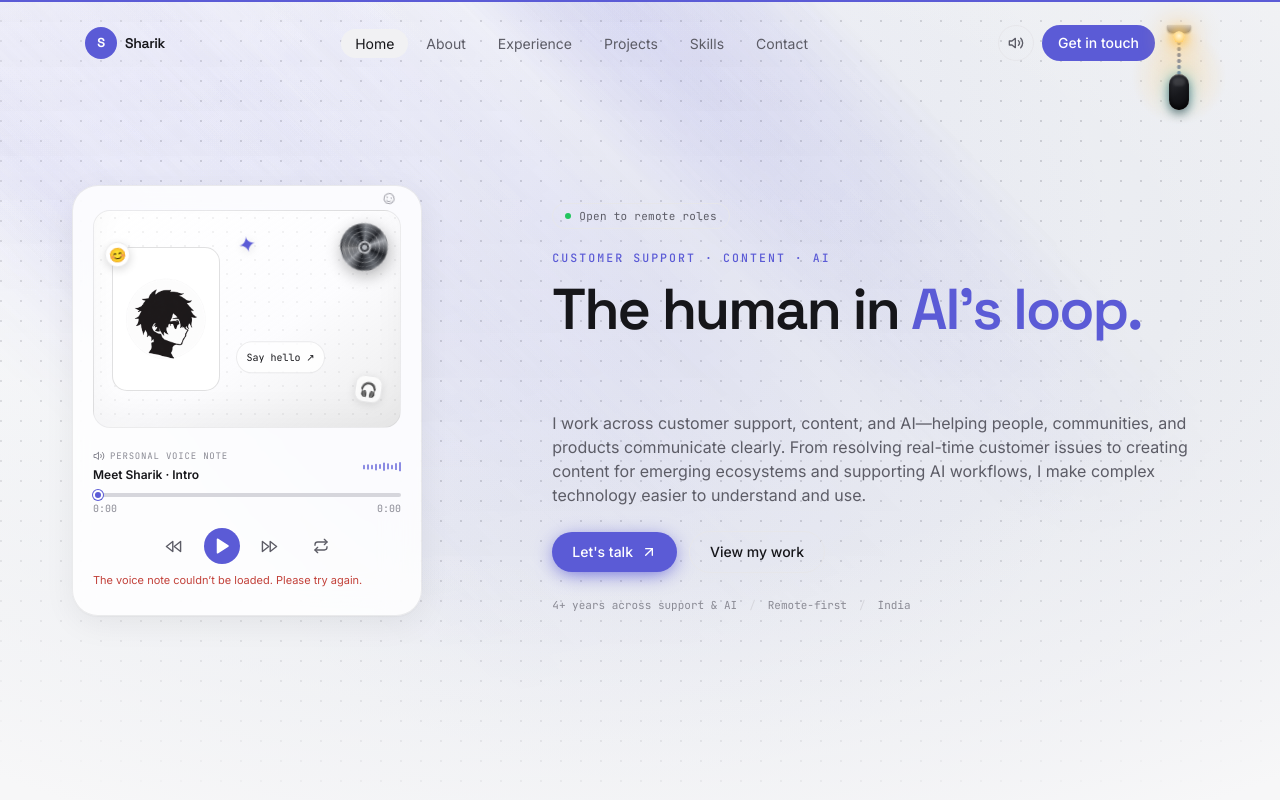
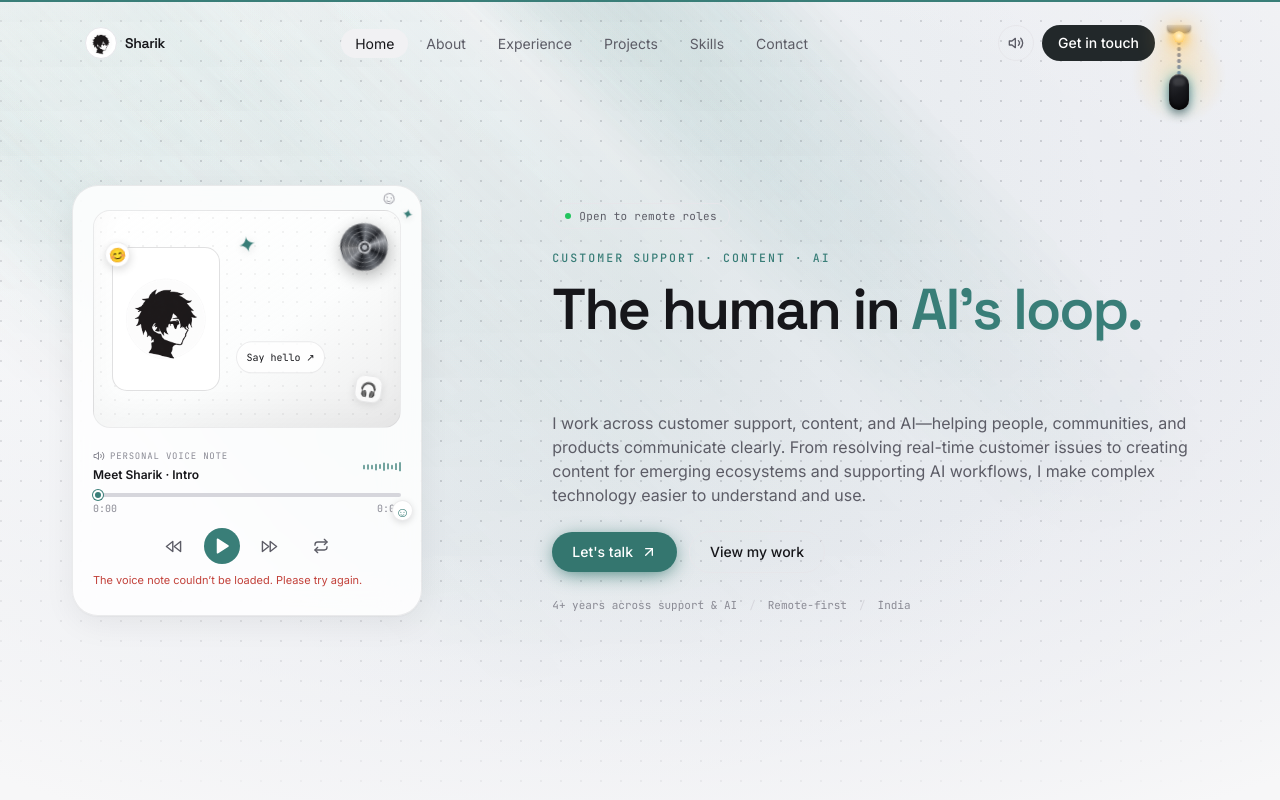
Before and after one commit to isharik/Portfolio, a Next.js app: page / in a window 1280 px wide. Shown: the top 800 px of the page. Built offline with nearby package versions, Linux system fonts and the light colour scheme.

Commit message:
Refine welcome animation and portfolio styling

```diff
--- a/src/app/globals.css
+++ b/src/app/globals.css
@@ -16,18 +16,19 @@
   --fg: #16161a;
   --fg-muted: #5c5c66;
   --fg-subtle: #8a8a94;
-  --accent: #5b5bd6;
-  --accent-soft: rgba(91, 91, 214, 0.1);
+  --accent: #397e78;
+  --accent-soft: rgba(57, 126, 120, 0.1);
+  --action: #34766f;
   --accent-fg: #ffffff;
   --grid-line: rgba(22, 22, 26, 0.05);
-  --spot: rgba(91, 91, 214, 0.09);
-  --aurora-1: rgba(91, 91, 214, 0.16);
-  --aurora-2: rgba(120, 120, 220, 0.12);
+  --spot: rgba(57, 126, 120, 0.09);
+  --aurora-1: rgba(57, 126, 120, 0.14);
+  --aurora-2: rgba(74, 143, 135, 0.1);
   /* App-wide pattern background (light) */
   --pattern-base: radial-gradient(125% 125% at 0% 0%, #ffffff 0%, #edeff3 60%, #e7e9ef 100%);
-  --pattern-streak: rgba(91, 91, 214, 0.07);
+  --pattern-streak: rgba(57, 126, 120, 0.07);
   --pattern-dot: rgba(28, 28, 42, 0.3);
-  --pattern-glow: rgba(91, 91, 214, 0.1);
+  --pattern-glow: rgba(57, 126, 120, 0.09);
 
   /* Glass */
   --glass-bg: rgba(255, 255, 255, 0.7);
@@ -53,18 +54,19 @@
   --fg: #f4f4f6;
   --fg-muted: #a1a1ac;
   --fg-subtle: #6e6e78;
-  --accent: #8b8bf5;
-  --accent-soft: rgba(139, 139, 245, 0.12);
+  --accent: #83c5bb;
+  --accent-soft: rgba(131, 197, 187, 0.12);
+  --action: #397f77;
   --accent-fg: #0a0a0c;
   --grid-line: rgba(255, 255, 255, 0.035);
-  --spot: rgba(139, 139, 245, 0.1);
-  --aurora-1: rgba(91, 91, 214, 0.22);
-  --aurora-2: rgba(139, 139, 245, 0.16);
+  --spot: rgba(131, 197, 187, 0.1);
+  --aurora-1: rgba(57, 127, 119, 0.22);
+  --aurora-2: rgba(131, 197, 187, 0.13);
   /* App-wide pattern background (dark) — cyan streaks matching the intro */
   --pattern-base: radial-gradient(125% 125% at 0% 0%, #17171c 0%, #050506 62%, #000000 100%);
-  --pattern-streak: rgba(0, 207, 255, 0.15);
+  --pattern-streak: rgba(0, 207, 255, 0.1);
   --pattern-dot: rgba(255, 255, 255, 0.42);
-  --pattern-glow: rgba(0, 207, 255, 0.1);
+  --pattern-glow: rgba(57, 127, 119, 0.12);
 
   --glass-bg: rgba(20, 20, 26, 0.6);
   --glass-border: rgba(255, 255, 255, 0.08);
@@ -255,6 +257,9 @@ body {
   text-wrap: balance;
 }
 .particle-title-semantic span { color: var(--accent); }
+.preloader-greeting { font-family: var(--font-pixel), var(--font-mono), monospace; font-weight: 400; letter-spacing: 0.005em; }
+.preloader-greeting > span:first-child > span { display: inline-block; }
+.preloader-emoji { margin-left: 0.2em; font-family: var(--font-sans), sans-serif; font-size: 0.46em; filter: drop-shadow(0 3px 5px rgba(0,0,0,.12)); }
 html.js .particle-title-canvas {
   position: absolute;
   inset: 0;
@@ -316,6 +321,9 @@ html.js .particle-title.is-ready .particle-title-semantic {
   opacity: 0.32;
 }
 .recruiter-player-doodle { position: absolute; z-index: 2; top: 3px; right: 23px; color: var(--fg-subtle); font-family: var(--font-display), sans-serif; font-size: 18px; line-height: 1; transform: rotate(12deg); }
+.recruiter-player-sticker { position: absolute; z-index: 2; pointer-events: none; color: var(--accent); filter: drop-shadow(0 2px 3px rgba(0,0,0,.12)); animation: recruiter-sticker-float 3.8s ease-in-out infinite; }
+.recruiter-player-sticker-star { top: 19px; right: 7px; font-size: 14px; transform: rotate(12deg); }
+.recruiter-player-sticker-smile { right: 8px; bottom: 94px; display: grid; width: 21px; height: 21px; place-items: center; border: 1px solid var(--glass-border); border-radius: 50%; background: var(--surface); font-size: 14px; animation-delay: -1.1s; }
 .recruiter-art-hello {
   position: absolute; z-index: 2; top: 68%; left: 142px; display: inline-flex;
   align-items: center; gap: 0.35rem; padding: 0.45rem 0.6rem; transform: translateY(-50%);
@@ -480,7 +488,7 @@ html.js .particle-title.is-ready .particle-title-semantic {
   font-size: 11px;
 }
 @media (prefers-reduced-motion: reduce) {
-  .recruiter-player, .recruiter-art-avatar, .recruiter-art-sticker { animation: none; transition: none; }
+  .recruiter-player, .recruiter-art-avatar, .recruiter-art-sticker, .recruiter-player-sticker { animation: none; transition: none; }
   .recruiter-cd { animation: recruiter-cd-spin 28s linear infinite; }
   .recruiter-player:hover { transform: none; }
   .recruiter-wave.is-playing i { animation: none; transform: scaleY(0.8); }
--- a/src/app/layout.tsx
+++ b/src/app/layout.tsx
@@ -1,5 +1,5 @@
 import type { Metadata, Viewport } from 'next'
-import { Inter, Space_Grotesk, JetBrains_Mono } from 'next/font/google'
+import { Inter, Space_Grotesk, JetBrains_Mono, Pixelify_Sans } from 'next/font/google'
 import './globals.css'
 import { ThemeProvider } from '@/components/ui/ThemeProvider'
 import { SoundProvider } from '@/components/ui/SoundProvider'
@@ -7,6 +7,7 @@ import { SoundProvider } from '@/components/ui/SoundProvider'
 const inter = Inter({ subsets: ['latin'], display: 'swap', variable: '--font-sans' })
 const spaceGrotesk = Space_Grotesk({ subsets: ['latin'], display: 'swap', variable: '--font-display' })
 const jetbrains = JetBrains_Mono({ subsets: ['latin'], display: 'swap', variable: '--font-mono' })
+const pixelify = Pixelify_Sans({ subsets: ['latin'], display: 'swap', weight: ['400', '500'], variable: '--font-pixel' })
 
 const SITE = 'https://sharikhussain.dev'
 const TITLE = 'Sharik'
@@ -70,7 +71,7 @@ const jsonLd = {
 
 export default function RootLayout({ children }: { children: React.ReactNode }) {
   return (
-    <html lang="en" suppressHydrationWarning className={`${inter.variable} ${spaceGrotesk.variable} ${jetbrains.variable}`}>
+    <html lang="en" suppressHydrationWarning className={`${inter.variable} ${spaceGrotesk.variable} ${jetbrains.variable} ${pixelify.variable}`}>
       <head>
         <script dangerouslySetInnerHTML={{ __html: themeScript }} />
         <script type="application/ld+json" dangerouslySetInnerHTML={{ __html: JSON.stringify(jsonLd) }} />
--- a/src/components/layout/Navbar.tsx
+++ b/src/components/layout/Navbar.tsx
@@ -1,6 +1,7 @@
 'use client'
 import { useEffect, useState } from 'react'
 import { motion, AnimatePresence, useReducedMotion } from 'framer-motion'
+import Image from 'next/image'
 import { Menu, X } from 'lucide-react'
 import LampToggle from '@/components/ui/LampToggle'
 import SoundToggle from '@/components/ui/SoundToggle'
@@ -78,8 +79,8 @@ export default function Navbar() {
           onClick={(e) => go(e, '#home')}
           className="flex items-center gap-2 rounded-full font-display text-sm font-semibold tracking-tight text-fg"
         >
-          <span className="grid h-8 w-8 place-items-center rounded-full bg-accent text-[13px] font-bold text-[var(--accent-fg)]">
-            {profile.initials}
+          <span className="relative grid h-8 w-8 place-items-center overflow-hidden rounded-full border border-border bg-surface">
+            <Image src="/anime-avatar.png" alt="" fill sizes="32px" className="object-contain" />
           </span>
           <span className="hidden sm:inline">{profile.name}</span>
         </a>
@@ -117,7 +118,7 @@ export default function Navbar() {
           <a
             href="#contact"
             onClick={(e) => go(e, '#contact')}
-            className="hidden rounded-full bg-accent px-4 py-2 text-sm font-medium text-[var(--accent-fg)] transition-[filter,transform] duration-200 ease-out hover:brightness-110 active:scale-95 md:inline-flex"
+            className="hidden rounded-full bg-[#22282a] px-4 py-2 text-sm font-medium text-white transition-[filter,transform] duration-200 ease-out hover:brightness-125 active:scale-95 md:inline-flex"
           >
             Get in touch
           </a>
@@ -159,7 +160,7 @@ export default function Navbar() {
                 <a
                   href="#contact"
                   onClick={(e) => go(e, '#contact')}
-                  className="block rounded-xl bg-accent px-4 py-3 text-center text-sm font-medium text-[var(--accent-fg)]"
+                  className="block rounded-xl bg-[#22282a] px-4 py-3 text-center text-sm font-medium text-white"
                 >
                   Get in touch
                 </a>
--- a/src/components/sections/About.tsx
+++ b/src/components/sections/About.tsx
@@ -74,8 +74,8 @@ export default function About() {
               {credentials.map((c) => {
                 const card = (
                   <>
-                    <div className="relative grid h-10 w-10 shrink-0 place-items-center overflow-hidden rounded-lg border border-border bg-[var(--elevated)] p-1 text-accent">
-                      {c.logo ? <Image src={c.logo} alt="" fill sizes="40px" unoptimized className={cn('p-1', c.logo.includes('miet') || c.logo.includes('pharos-network') ? 'object-cover object-left' : 'object-contain dark:brightness-0 dark:invert')} /> : <GraduationCap size={17} />}
+                    <div className={cn('relative grid h-12 shrink-0 place-items-center overflow-hidden rounded-lg border border-border bg-white text-accent', c.logo?.includes('pharos-network') ? 'w-[76px] px-1' : 'w-12')}>
+                      {c.logo ? <Image src={c.logo} alt={`${c.org} logo`} fill sizes={c.logo.includes('pharos-network') ? '76px' : '48px'} unoptimized className={cn(c.logo.includes('miet') ? 'object-cover object-left' : 'object-contain p-1')} /> : <GraduationCap size={17} />}
                     </div>
                     <div className="min-w-0 flex-1">
                       <div className="truncate text-sm font-medium text-fg">{c.title}</div>
--- a/src/components/ui/MagneticButton.tsx
+++ b/src/components/ui/MagneticButton.tsx
@@ -19,7 +19,7 @@ type Props = {
 
 const styles: Record<Variant, string> = {
   primary:
-    'bg-accent text-[var(--accent-fg)] hover:brightness-110 shadow-[0_4px_20px_-4px_var(--accent)]',
+    'bg-[var(--action)] text-white hover:brightness-110 shadow-[0_4px_20px_-4px_var(--action)]',
   secondary:
     'border border-border bg-surface/60 text-fg hover:border-border-strong hover:bg-[var(--surface-muted)]',
   ghost: 'text-fg-muted hover:text-fg',
--- a/src/components/ui/Preloader.tsx
+++ b/src/components/ui/Preloader.tsx
@@ -1,5 +1,5 @@
 'use client'
-import { useEffect, useState } from 'react'
+import { useEffect, useMemo, useState } from 'react'
 import { motion, AnimatePresence, useReducedMotion } from 'framer-motion'
 import Background from '@/components/three/Background'
 
@@ -7,23 +7,23 @@ const OUT = [0.23, 1, 0.32, 1] as const
 
 // "Hello" around the world (native script where it reads well)
 const GREETINGS = [
-  'Hello 👋',
-  'नमस्ते 🙏',
-  'Hola ☀️',
-  'Bonjour 🥐',
-  'Ciao 🤌',
-  'こんにちは 🌸',
-  '你好 🏮',
-  '안녕하세요 💜',
-  'مرحبا 🌙',
-  'Olá 🎉',
-  'Hallo 🌷',
-  'Привет ❄️',
-  'Vanakkam 🌺',
-  'Salaam ✨',
+  { text: 'Hello', emoji: '👋' },
+  { text: 'नमस्ते', emoji: '🙏' },
+  { text: 'Hola', emoji: '🌞' },
+  { text: 'Bonjour', emoji: '🌷' },
+  { text: 'Ciao', emoji: '🍋' },
+  { text: 'こんにちは', emoji: '🌸' },
+  { text: '你好', emoji: '🏮' },
+  { text: '안녕하세요', emoji: '🫰' },
+  { text: 'مرحبا', emoji: '🌙' },
+  { text: 'Olá', emoji: '🪇' },
+  { text: 'Hallo', emoji: '🌼' },
+  { text: 'Привет', emoji: '❄️' },
+  { text: 'Vanakkam', emoji: '🌺' },
+  { text: 'Salaam', emoji: '✨' },
 ]
-const FIRST_HOLD = 640
-const STEP = 340
+const FIRST_HOLD = 760
+const STEP = 520
 
 /**
  * Skippable greeting sequence over the same theme-aware global background as
@@ -33,6 +33,7 @@ export default function Preloader() {
   const [visible, setVisible] = useState(true)
   const [index, setIndex] = useState(0)
   const reduce = useReducedMotion()
+  const letters = useMemo(() => Array.from(GREETINGS[index].text), [index])
 
   // Lock scroll only while the intro is visible; restore the moment it hides.
   useEffect(() => {
@@ -85,17 +86,34 @@ export default function Preloader() {
             <Background overlay />
             <div className="relative z-10 flex min-h-screen w-full flex-col items-center justify-center px-6">
               <div className="relative flex h-40 w-full items-center justify-center">
-                <AnimatePresence initial={false}>
+                <AnimatePresence initial={false} mode="sync">
                   <motion.span
                     key={index}
-                    initial={{ opacity: 0 }}
-                    animate={{ opacity: 1 }}
-                    exit={{ opacity: 0 }}
-                    transition={{ duration: reduce ? 0 : 0.26, ease: OUT }}
-                    className="absolute inset-0 flex items-center justify-center text-center font-display font-bold tracking-tight text-fg"
+                    initial="hidden"
+                    animate="shown"
+                    exit="dissolve"
+                    variants={{
+                      hidden: { opacity: 0 },
+                      shown: { opacity: 1, transition: { staggerChildren: reduce ? 0 : 0.035, delayChildren: 0.02 } },
+                      dissolve: { opacity: 0, transition: { staggerChildren: reduce ? 0 : 0.018, staggerDirection: -1 } },
+                    }}
+                    className="preloader-greeting absolute inset-0 flex items-center justify-center gap-[0.22em] text-center text-fg"
                     style={{ fontSize: 'clamp(2.75rem, 11vw, 6.5rem)', lineHeight: 1, willChange: reduce ? 'auto' : 'opacity' }}
                   >
-                    {GREETINGS[index]}
+                    <span className="inline-flex" aria-label={GREETINGS[index].text}>
+                      {letters.map((letter, letterIndex) => (
+                        <motion.span key={`${letter}-${letterIndex}`} aria-hidden="true" variants={{
+                          hidden: { opacity: 0, y: 12, filter: 'blur(6px)' },
+                          shown: { opacity: 1, y: 0, filter: 'blur(0px)', transition: { duration: reduce ? 0 : 0.34, ease: OUT } },
+                          dissolve: { opacity: 0, y: -13 - (letterIndex % 3) * 3, x: (letterIndex % 2 ? 1 : -1) * (4 + letterIndex % 4), scale: 0.72, filter: 'blur(5px)', transition: { duration: reduce ? 0 : 0.32, ease: 'easeIn', delay: reduce ? 0 : letterIndex * 0.018 } },
+                        }}>{letter === ' ' ? '\u00a0' : letter}</motion.span>
+                      ))}
+                    </span>
+                    <motion.span className="preloader-emoji" aria-hidden="true" variants={{
+                      hidden: { opacity: 0, scale: 0.75, rotate: -12 },
+                      shown: { opacity: 1, scale: 1, rotate: 0, transition: { duration: reduce ? 0 : 0.32, ease: OUT } },
+                      dissolve: { opacity: 0, scale: 0.7, y: -7, filter: 'blur(4px)', transition: { duration: reduce ? 0 : 0.25, ease: 'easeIn' } },
+                    }}>{GREETINGS[index].emoji}</motion.span>
                   </motion.span>
                 </AnimatePresence>
               </div>
--- a/src/components/ui/RecruiterIntroPlayer.tsx
+++ b/src/components/ui/RecruiterIntroPlayer.tsx
@@ -80,6 +80,8 @@ export default function RecruiterIntroPlayer() {
         <source src="/recruiter-intro.mp3" type="audio/mpeg" />
       </audio>
       <span className="recruiter-player-doodle" aria-hidden="true">☺</span>
+      <span className="recruiter-player-sticker recruiter-player-sticker-star" aria-hidden="true">✦</span>
+      <span className="recruiter-player-sticker recruiter-player-sticker-smile" aria-hidden="true">☺</span>
 
       <div className={`recruiter-album-art${playing ? ' is-playing' : ''}`} aria-label="Sharik avatar cover art">
         <button type="button" className="recruiter-art-avatar" aria-label="Say hello to Sharik" onClick={() => setGreetingIndex((current) => current === null ? 0 : (current + 1) % greetings.length)}>
```
